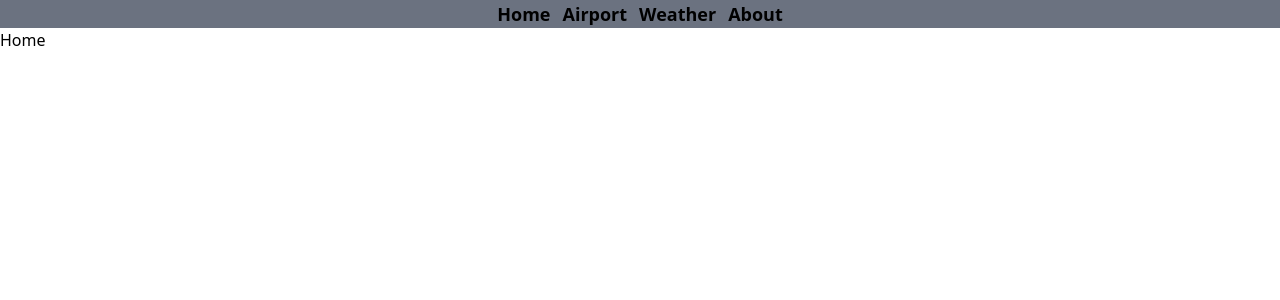
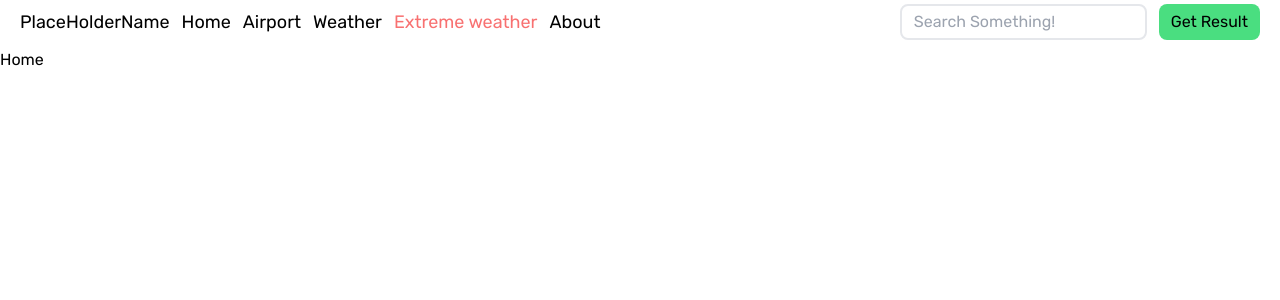
Before and after one commit to mason23zh/Flight_App_Full, a React (Create React App) app in the folder client/: page / in a window 1280 px wide. Shown: the top 300 px of the page. Built offline with nearby package versions, Linux system fonts and the light colour scheme; no server answers.

Commit message:
added some styles to navbar

```diff
--- a/client/src/App.jsx
+++ b/client/src/App.jsx
@@ -7,6 +7,7 @@ import NoMatch from "./component/NoMatch";
 import Layout from "./component/Layout";
 import Airports from "./component/Airports";
 import Weather from "./component/Weather";
+import ExtremeWeather from "./component/ExtremeWeather";
 
 
 const App = () => {
@@ -30,6 +31,7 @@ const App = () => {
                 <Route index element={<Home />} />
                 <Route path="about" element={<About />} />
                 <Route path="weather" element={<Weather />} />
+                <Route path="extreme-weather" element={<ExtremeWeather />} />
                 <Route path="airport" element={<Airports />} />
                 <Route path="*" element={<NoMatch />} />
             </Route>
--- /dev/null
+++ b/client/src/component/ExtremeWeather.jsx
@@ -0,0 +1,10 @@
+
+const ExtremeWeather = () => {
+    return (
+        <div>
+            Extreme Weather
+        </div>
+    );
+};
+
+export default ExtremeWeather;
--- a/client/src/component/Layout.jsx
+++ b/client/src/component/Layout.jsx
@@ -1,13 +1,33 @@
 import { Link, Outlet } from "react-router-dom";
+import { useState } from "react";
 
 const Layout = () => {
+    const [searchInput, setSearchInput] = useState("");
+
+    const handleInputChange = (e) => {
+        setSearchInput(e.target.value);
+    }
+
+    const handleSearchSubmit = (e) => {
+        e.preventDefault();
+        console.log(searchInput);
+    }
+
     return (
-        <div>
-            <nav className="flex px-3 gap-3 font-bold text-lg bg-gray-500 justify-center ">
-                <Link to="/">Home</Link>
-                <Link to="/airport">Airport</Link>
-                <Link to="/weather">Weather</Link>
-                <Link to="/about">About</Link>
+        <div className="font-Rubik">
+            <nav className="flex justify-between py-1 px-5 mb-1">
+                <ul className="list-none flex items-center gap-3 text-lg">
+                    <li><Link className="m-0" to="/">PlaceHolderName</Link></li>
+                    <li><Link to="/">Home</Link></li>
+                    <li><Link to="/airport">Airport</Link></li>
+                    <li><Link to="/weather">Weather</Link></li>
+                    <li><Link to="/extreme-weather" className="text-red-400">Extreme weather</Link></li>
+                    <li><Link to="/about">About</Link></li>
+                </ul>
+                <form onSubmit={handleSearchSubmit} className="flex gap-3">
+                    <input value={searchInput}  placeholder="Search Something!" onChange={handleInputChange} type="text" className="border-2 rounded-lg py-1 px-3" />
+                    <button className="rounded-lg bg-green-400 py-1 px-3">Get Result</button>
+                </form>
             </nav>
             <div>
                 <Outlet />
--- a/client/src/index.css
+++ b/client/src/index.css
@@ -1,3 +1,4 @@
+@import url('https://fonts.googleapis.com/css2?family=Rubik:ital,wght@0,300;0,400;0,600;0,700;1,400&display=swap');
 @tailwind base;
 @tailwind components;
 @tailwind utilities;
--- a/client/tailwind.config.js
+++ b/client/tailwind.config.js
@@ -4,7 +4,11 @@ module.exports = {
         "./src/**/*.{js,jsx,ts,tsx}",
     ],
     theme: {
-        extend: {},
+        extend: {
+            fontFamily: {
+                Rubik: ["Rubik", "sans-serif"]
+            }
+        },
     },
     plugins: [],
 }
```
